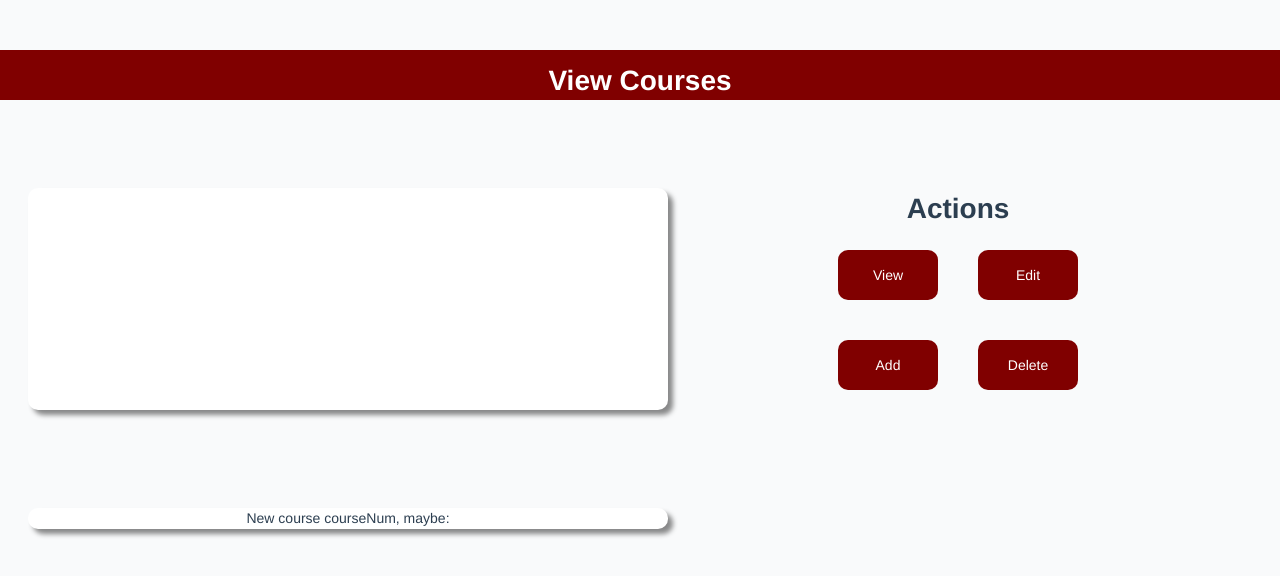
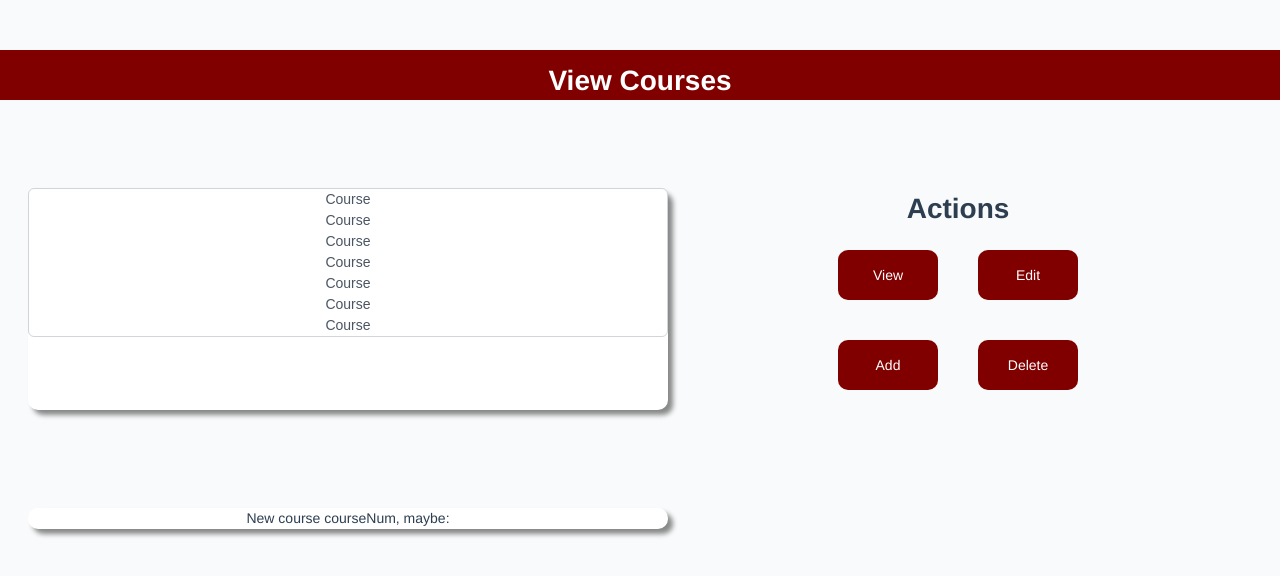
Before and after one commit to ItzWillz/seiv_project2_frontend, a Vue app: page / in a window 1280 px wide. Shown: the top 576 px of the page. Built offline with nearby package versions, Linux system fonts and the light colour scheme; a web font is replaced by a local one.

Commit message:
Fixed App in Main.js
Fixed the app in main.js to three separate use functions.
Also uncommented the Listbox in Home.

```diff
--- a/src/main.js
+++ b/src/main.js
@@ -14,7 +14,7 @@ import router from './router'
 
 const app = createApp(App);
 
-app.use(router, vuetify, PrimeVue, { ripple: true  });
+app.use(PrimeVue, { ripple: true  }).use(router).use(vuetify);
 
 app.component('list-box', Listbox);
 
--- a/src/views/HomePage.vue
+++ b/src/views/HomePage.vue
@@ -1,6 +1,6 @@
 <script setup>
-//import { ref } from "vue";
-//import Listbox from 'primevue/listbox';
+import { ref } from "vue";
+import Listbox from 'primevue/listbox';
 import router from "@/router.js";
 //import ViewCourse from './components/addCourse.vue'
 
@@ -12,16 +12,16 @@ const addCourse =() => {
 
 };
 
-// const selectedCity = ref();
-// const cities = ref([
-//     { name: 'Course', code: 'NY' },
-//     { name: 'Course', code: 'RM' },
-//     { name: 'Course', code: 'LDN' },
-//     { name: 'Course', code: 'IST' },
-//     { name: 'Course', code: 'PRS' },
-//     { name: 'Course', code: '3' },
-//     { name: 'Course', code: '4' }
-// ]);
+const selectedCity = ref();
+const cities = ref([
+    { name: 'Course', code: 'NY' },
+    { name: 'Course', code: 'RM' },
+    { name: 'Course', code: 'LDN' },
+    { name: 'Course', code: 'IST' },
+    { name: 'Course', code: 'PRS' },
+    { name: 'Course', code: '3' },
+    { name: 'Course', code: '4' }
+]);
 </script>
 
 <template>
@@ -33,7 +33,7 @@ const addCourse =() => {
 
       <div class="column">
     <div class="card flex justify-content-center">
-        <!--<Listbox v-model="selectedCity" :options="cities" optionLabel="name" />-->
+        <Listbox v-model="selectedCity" :options="cities" optionLabel="name" />
     </div>
     <div style="margin-top: 7rem">
       <h1 style="text-align: center;">Actions</h1>
```
